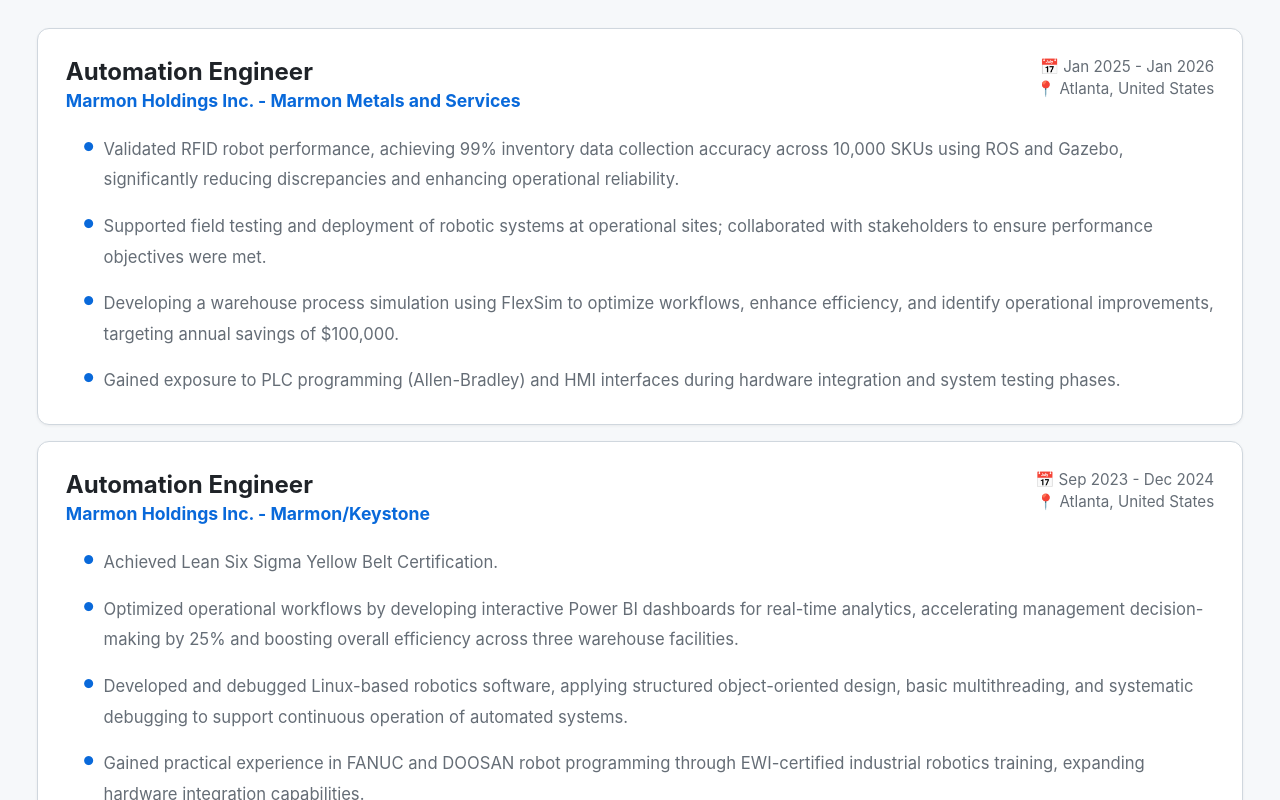
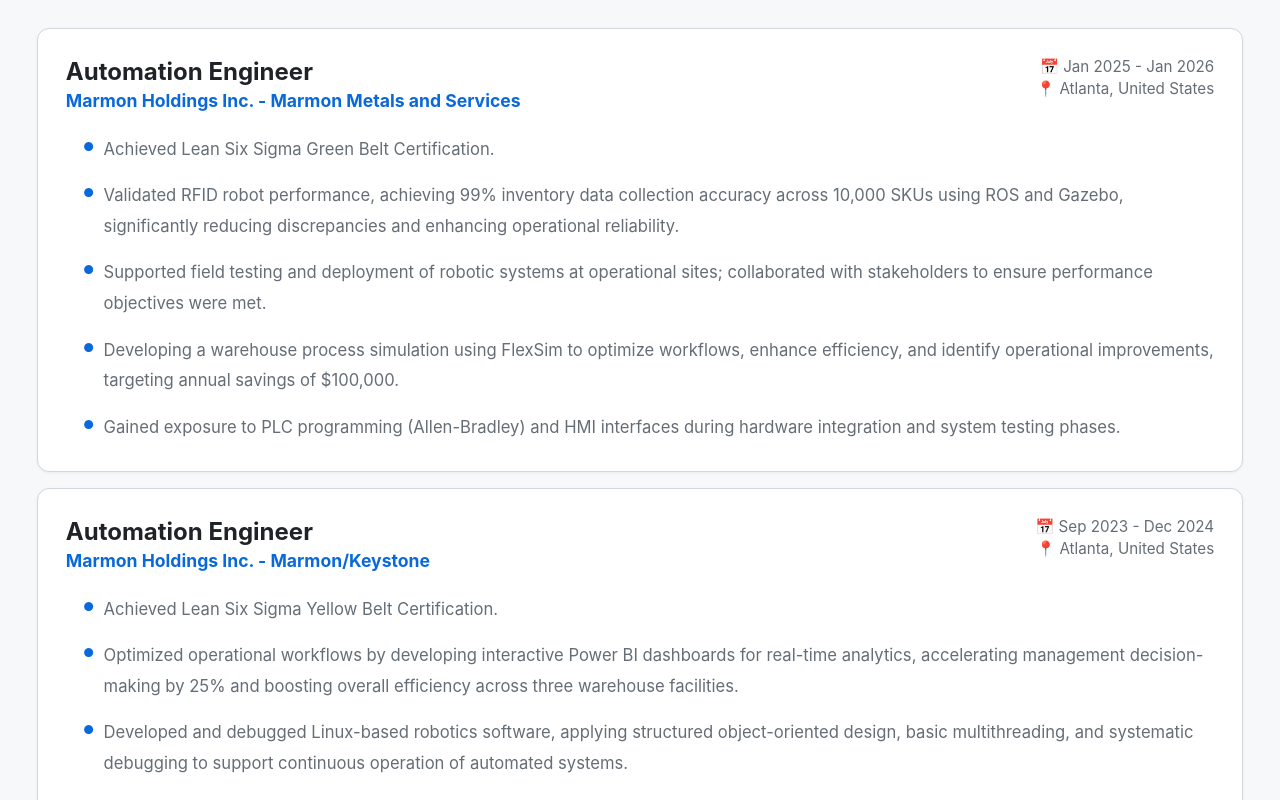
Before and after one commit to omarsahri/portfoliojs, a React (Vite) app: page / in a window 1280 px wide. Shown: the part 1820-2620 px from the top of the page. Built offline with nearby package versions, Linux system fonts and the light colour scheme.

Commit message:
Green Belt updated

```diff
--- a/src/data.js
+++ b/src/data.js
@@ -33,7 +33,7 @@
       location: "Atlanta, United States",
       current: false,
       bullets: [
-
+        "Achieved Lean Six Sigma Green Belt Certification.",
         "Validated RFID robot performance, achieving 99% inventory data collection accuracy across 10,000 SKUs using ROS and Gazebo, significantly reducing discrepancies and enhancing operational reliability.",
         "Supported field testing and deployment of robotic systems at operational sites; collaborated with stakeholders to ensure performance objectives were met.",
         "Developing a warehouse process simulation using FlexSim to optimize workflows, enhance efficiency, and identify operational improvements, targeting annual savings of $100,000.",
@@ -175,7 +175,7 @@
   ],
 
   certifications: [
-    { name: "Certified Yellow Belt", org: "Gemba Academy", year: "2024", desc: "Lean manufacturing and process improvement certification" },
+    { name: "Certified Green Belt", org: "Gemba Academy", year: "2026", desc: "Lean manufacturing and process improvement certification" },
     { name: "Industrial Robotics Training", org: "EWI (Edison Welding Institute)", year: "2023", desc: "FANUC and DOOSAN robot programming certification" },
     { name: "ROS Developer", org: "The Construct", year: "2024", desc: "Advanced ROS/ROS2 development and system integration" },
   ],
```
